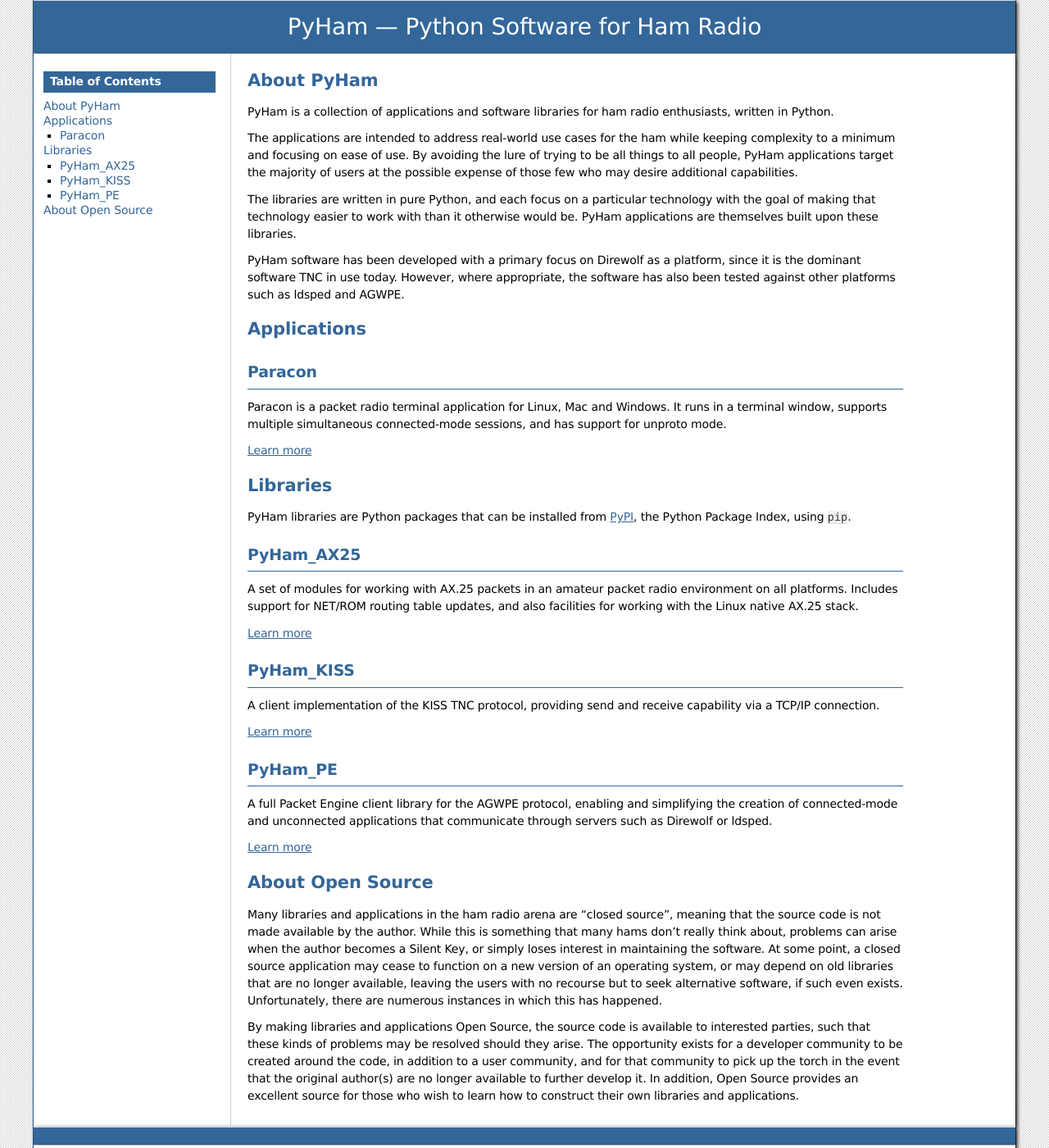
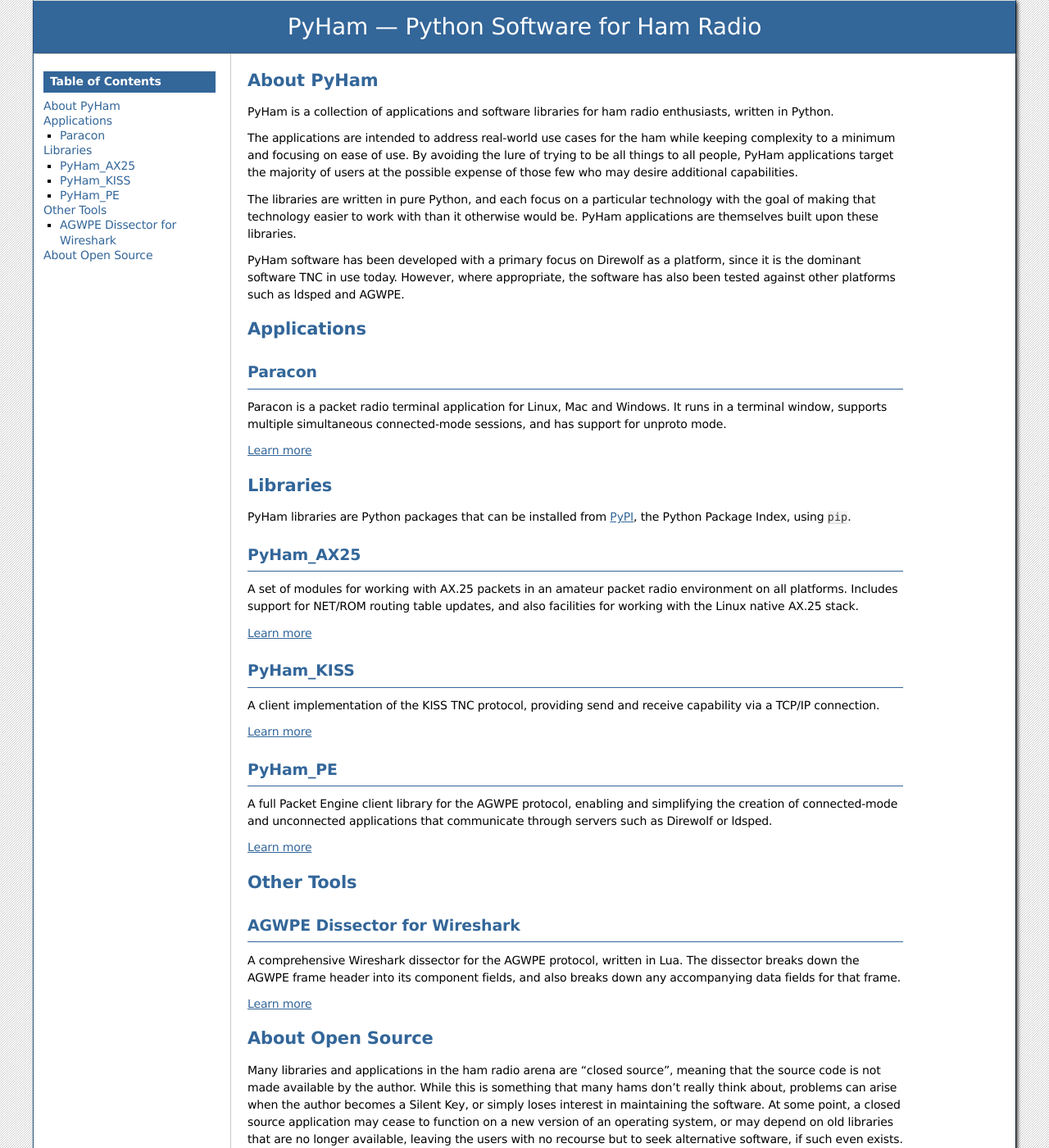
Before and after one commit to mfncooper/pyham, a Sphinx documentation site: the page built from docs/index.rst, in a window 1280 px wide and 1400 px high. Shown: the whole window at 82% size. Built offline with Sphinx 7.4.7, drawn with Linux system fonts in a browser that asks for light colours.

Commit message:
Add AGWPE Dissector for Wireshark

```diff
--- a/docs/index.rst
+++ b/docs/index.rst
@@ -64,6 +64,18 @@
 
 `Learn more <https://pyham-pe.readthedocs.io>`__
 
+Other Tools
+===========
+
+AGWPE Dissector for Wireshark
+-----------------------------
+
+A comprehensive Wireshark dissector for the AGWPE protocol, written in Lua. The
+dissector breaks down the AGWPE frame header into its component fields, and also
+breaks down any accompanying data fields for that frame.
+
+`Learn more <https://github.com/mfncooper/dissect-agwpe>`__
+
 About Open Source
 =================
 
```
